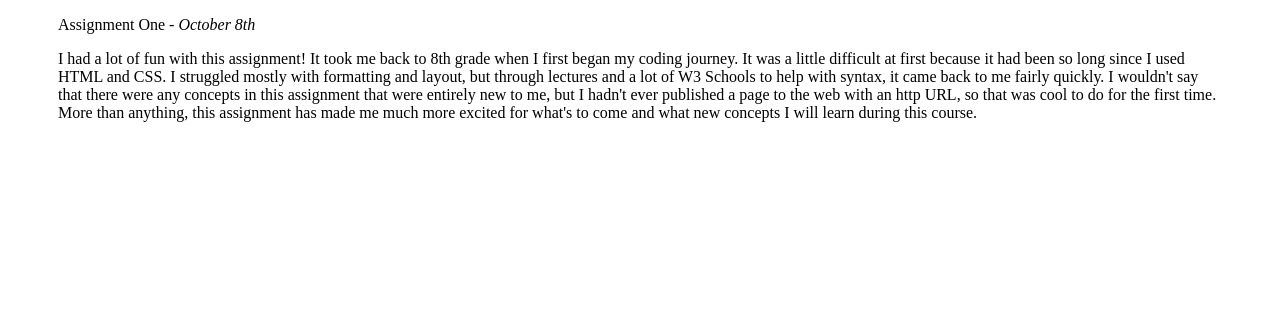
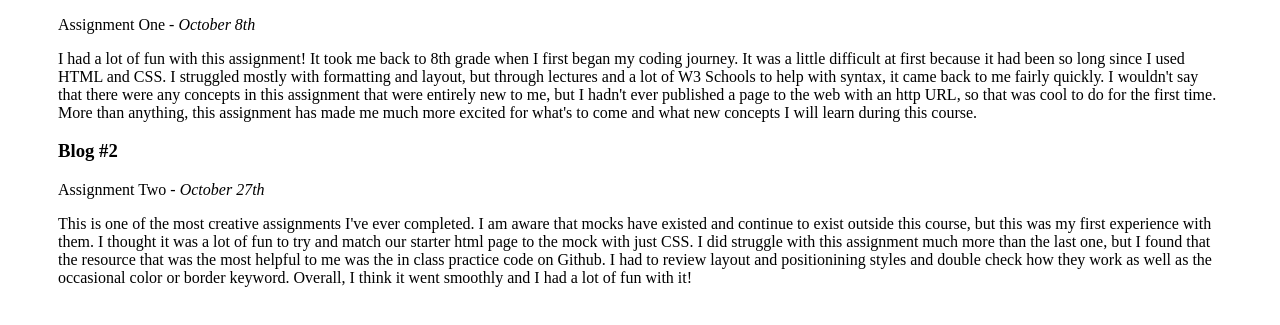
Before and after one commit to praterh/praterh.github.io, a plain HTML site: page blog.html in a window 1280 px wide. Shown: the part 139-464 px from the top of the page. Drawn offline with Linux system fonts and the light colour scheme.

Commit message:
assignment2

```diff
--- a/blog.html
+++ b/blog.html
@@ -49,5 +49,22 @@
 		so that was cool to do for the first time. More than anything, this assignment has made me
 		much more excited for what's to come and what new concepts I will learn during this course. </p>
 		</div>
+
+		                <div class = "row">
+
+                <h3> Blog #2</h3>
+
+                <p> Assignment Two - <i>October 27th </i> </p>
+                <p> This is one of the most creative assignments I've ever completed. I am aware that
+                mocks have existed and continue to exist outside this course, but this was my first
+                experience with them. I thought it was a lot of fun to try and match our starter html
+                page to the mock with just CSS. I did struggle with this assignment much more than the
+                last one, but I found that the resource that was the most helpful to me was the in
+                class practice code on Github. I had to review layout and positionining styles and
+                double check how they work as well as the occasional color or border keyword. Overall,
+                I think it went smoothly and I had a lot of fun with it!
+
+                </p>
+                </div>
 	</body>
 </html>
```
